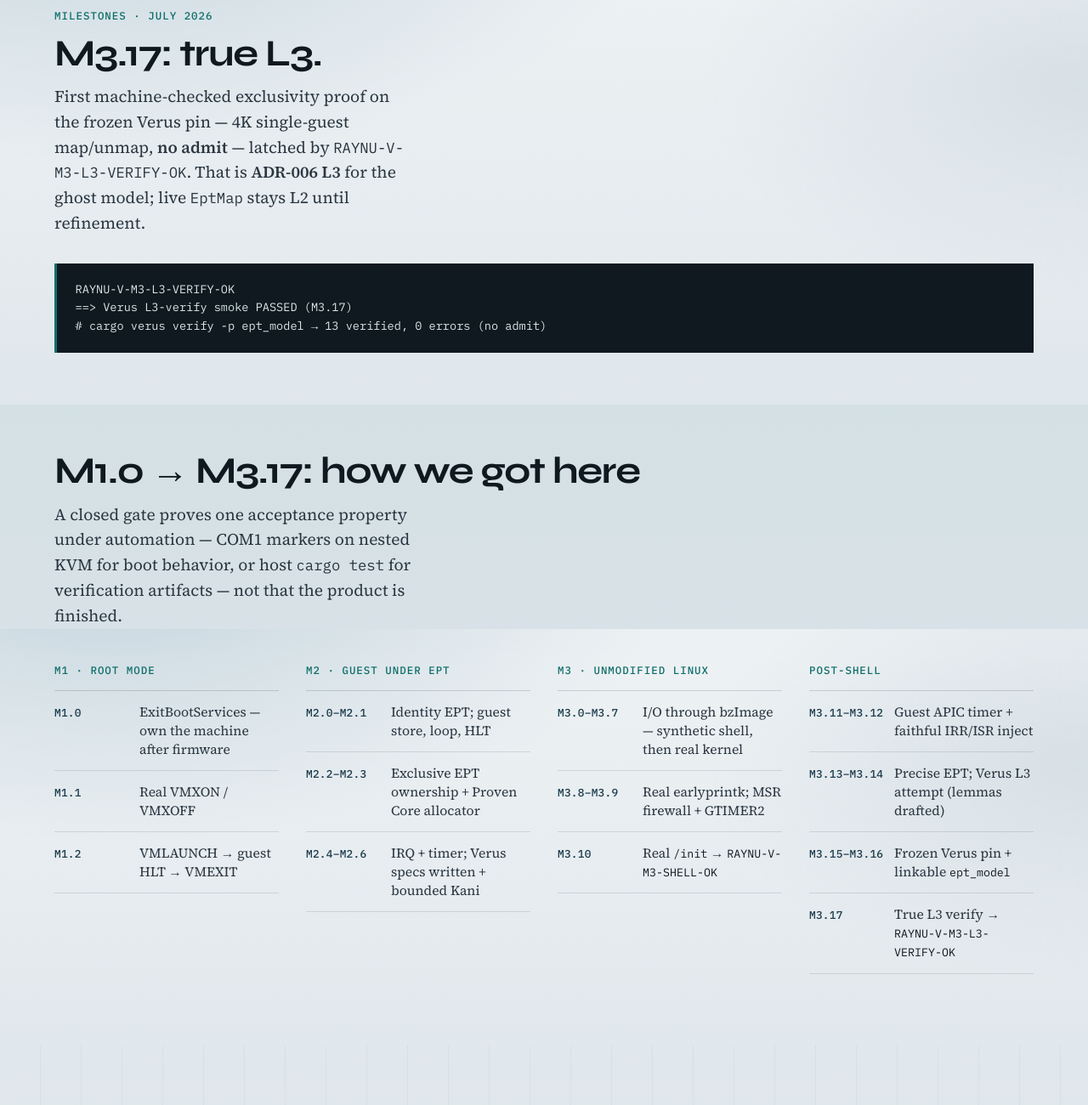
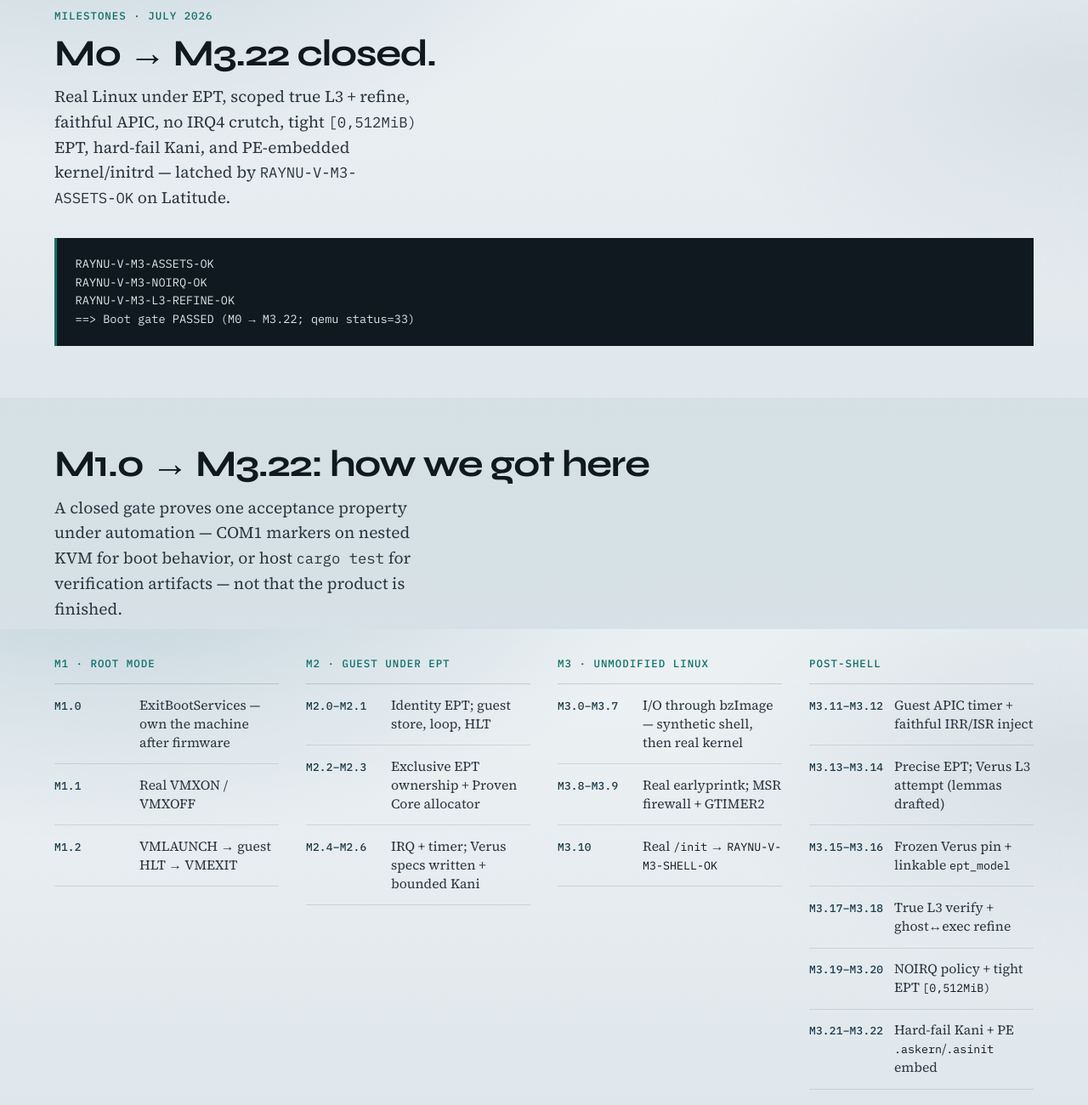
Before and after one commit to vikkp/RayNu, a plain HTML site: page site/index.html in a window 1280 px wide. Shown: the part 860-2160 px from the top of the page at 85% size. Drawn offline with Linux system fonts and the light colour scheme.

Commit message:
site: sync Pages landing to M0→M3.22 closed
Publish M3.22 status on GitHub Pages (site/** path filter).

```diff
--- a/site/index.html
+++ b/site/index.html
@@ -6,12 +6,12 @@
     <title>RayNu-V — Single-binary hypervisor, designed for proof</title>
     <meta
       name="description"
-      content="RayNu-V is a commercially targeted, single-binary Type-1 hypervisor designed for formal verification from day one. Dell PowerEdge first. First true L3: scoped EPT exclusivity machine-checked (RAYNU-V-M3-L3-VERIFY-OK)."
+      content="RayNu-V is a commercially targeted, single-binary Type-1 hypervisor designed for formal verification from day one. Dell PowerEdge first. Post-shell harden closed through M3.22: true L3, refine, NOIRQ, tight EPT, Kani, PE assets."
     />
     <meta property="og:title" content="RayNu-V" />
     <meta
       property="og:description"
-      content="Single-binary Type-1 hypervisor designed for proof. First true L3: scoped EPT exclusivity machine-checked. Dell PowerEdge first."
+      content="Single-binary Type-1 hypervisor designed for proof. M0→M3.22 closed — true L3, refine, real Linux, PE assets. Dell PowerEdge first."
     />
     <meta property="og:type" content="website" />
     <link rel="preconnect" href="https://fonts.googleapis.com" />
@@ -60,23 +60,23 @@
       <section class="section section--status" id="status">
         <div class="section__inner">
           <p class="milestone-kicker" data-reveal>Milestones · July 2026</p>
-          <h2 class="section__title">M3.17: true L3.</h2>
+          <h2 class="section__title">M0 → M3.22 closed.</h2>
           <p class="section__lede">
-            First machine-checked exclusivity proof on the frozen Verus pin —
-            4K single-guest map/unmap, <strong>no admit</strong> — latched by
-            <code>RAYNU-V-M3-L3-VERIFY-OK</code>. That is
-            <strong>ADR-006 L3</strong> for the ghost model; live
-            <code>EptMap</code> stays L2 until refinement.
+            Real Linux under EPT, scoped true L3 + refine, faithful APIC, no
+            IRQ4 crutch, tight <code>[0,512MiB)</code> EPT, hard-fail Kani, and
+            PE-embedded kernel/initrd — latched by
+            <code>RAYNU-V-M3-ASSETS-OK</code> on Latitude.
           </p>
-          <pre class="ship-code milestone-log" data-reveal><code>RAYNU-V-M3-L3-VERIFY-OK
-==> Verus L3-verify smoke PASSED (M3.17)
-# cargo verus verify -p ept_model → 13 verified, 0 errors (no admit)</code></pre>
+          <pre class="ship-code milestone-log" data-reveal><code>RAYNU-V-M3-ASSETS-OK
+RAYNU-V-M3-NOIRQ-OK
+RAYNU-V-M3-L3-REFINE-OK
+==> Boot gate PASSED (M0 → M3.22; qemu status=33)</code></pre>
         </div>
       </section>
 
       <section class="section section--journey" id="journey">
         <div class="section__inner">
-          <h2 class="section__title">M1.0 → M3.17: how we got here</h2>
+          <h2 class="section__title">M1.0 → M3.22: how we got here</h2>
           <p class="section__lede">
             A closed gate proves one acceptance property under automation —
             COM1 markers on nested KVM for boot behavior, or host
@@ -177,10 +177,23 @@
                   >
                 </li>
                 <li>
-                  <span class="journey__gate">M3.17</span>
+                  <span class="journey__gate">M3.17–M3.18</span>
                   <span class="journey__text"
-                    >True L3 verify →
-                    <code>RAYNU-V-M3-L3-VERIFY-OK</code></span
+                    >True L3 verify + ghost↔exec refine</span
+                  >
+                </li>
+                <li>
+                  <span class="journey__gate">M3.19–M3.20</span>
+                  <span class="journey__text"
+                    >NOIRQ policy + tight EPT
+                    <code>[0,512MiB)</code></span
+                  >
+                </li>
+                <li>
+                  <span class="journey__gate">M3.21–M3.22</span>
+                  <span class="journey__text"
+                    >Hard-fail Kani + PE
+                    <code>.askern</code>/<code>.asinit</code> embed</span
                   >
                 </li>
               </ol>
@@ -260,19 +273,19 @@
               conditions are written (with runtime asserts + bounded Kani).
               <strong>L3</strong> means
               <code>cargo verus --verify</code> machine-checks those specs.
-              M3.14–M3.16 drafted, pinned, and linked the model.
-              <strong>M3.17</strong> discharged scoped exclusivity —
-              <code>13 verified, 0 errors</code>, no <code>admit</code> —
-              <strong>ADR-006 L3</strong> for the ghost model.
+              <strong>M3.17</strong> discharged scoped exclusivity;
+              <strong>M3.18</strong> refined ghost↔exec
+              <code>ConcreteEptMap</code> —
+              <code>22 verified, 0 errors</code>, no <code>admit</code>.
             </p>
           </div>
           <blockquote class="theorem" data-reveal>
             <p>
               Proven Core only. Scoped
-              <code>cargo verus --verify</code> on the frozen pin is green
-              for 4K single-guest exclusivity
-              (<code>RAYNU-V-M3-L3-VERIFY-OK</code>) — live EptMap refinement
-              remains ahead.
+              <code>cargo verus --verify</code> on the frozen pin is green for
+              4K single-guest exclusivity and concrete refine
+              (<code>RAYNU-V-M3-L3-VERIFY-OK</code> /
+              <code>RAYNU-V-M3-L3-REFINE-OK</code>).
             </p>
             <cite>ADR-002 · ADR-004 · ADR-006 · ADR-008</cite>
           </blockquote>
@@ -288,8 +301,9 @@
             We ship for the iron we verify on.
           </p>
           <pre class="ship-code" data-reveal><code>cargo build --release --target x86_64-unknown-uefi --features uefi-bin
-./tools/qemu-boot-test.sh
-./tools/verus-verify-smoke.sh   # true L3 → RAYNU-V-M3-L3-VERIFY-OK</code></pre>
+./tools/check-pe-assets.sh      # .askern / .asinit
+./tools/qemu-boot-test.sh       # M0 → M3.22
+./tools/kani-smoke.sh           # hard-fail Kani → RAYNU-V-M3-KANI-OK</code></pre>
         </div>
       </section>
 
@@ -297,8 +311,9 @@
         <div class="section__inner">
           <h2 class="section__title">What’s next</h2>
           <p class="section__lede">
-            Post-shell harden through M3.22 is closed (L3, refine, NOIRQ,
-            tight EPT, Kani, PE assets). Next: M4 platform work.
+            Post-shell harden through M3.22 is closed. Next is
+            <strong>M4</strong> — N-guest / large-page / migration proofs and
+            platform scale-out on the iron we verify on.
           </p>
           <div class="cta">
             <a class="cta__primary" href="https://github.com/vikkp/RayNu"
```
